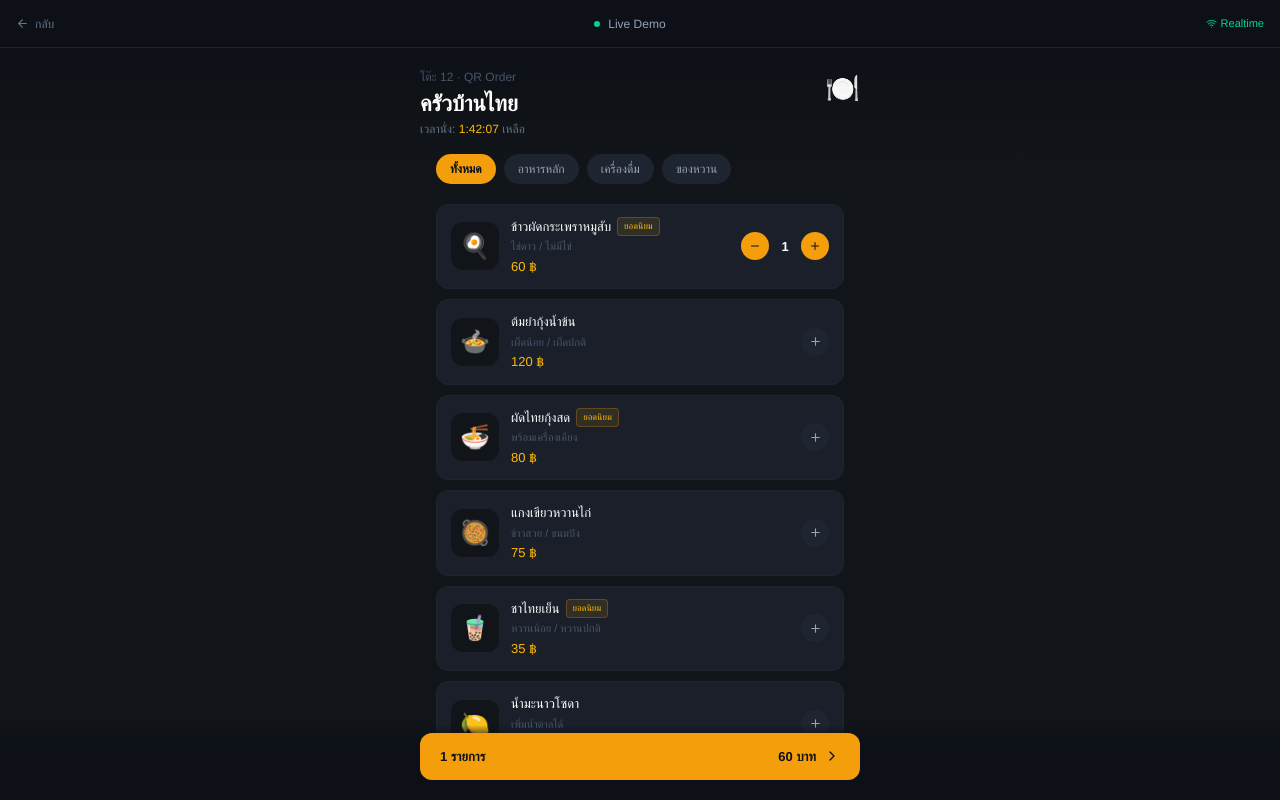
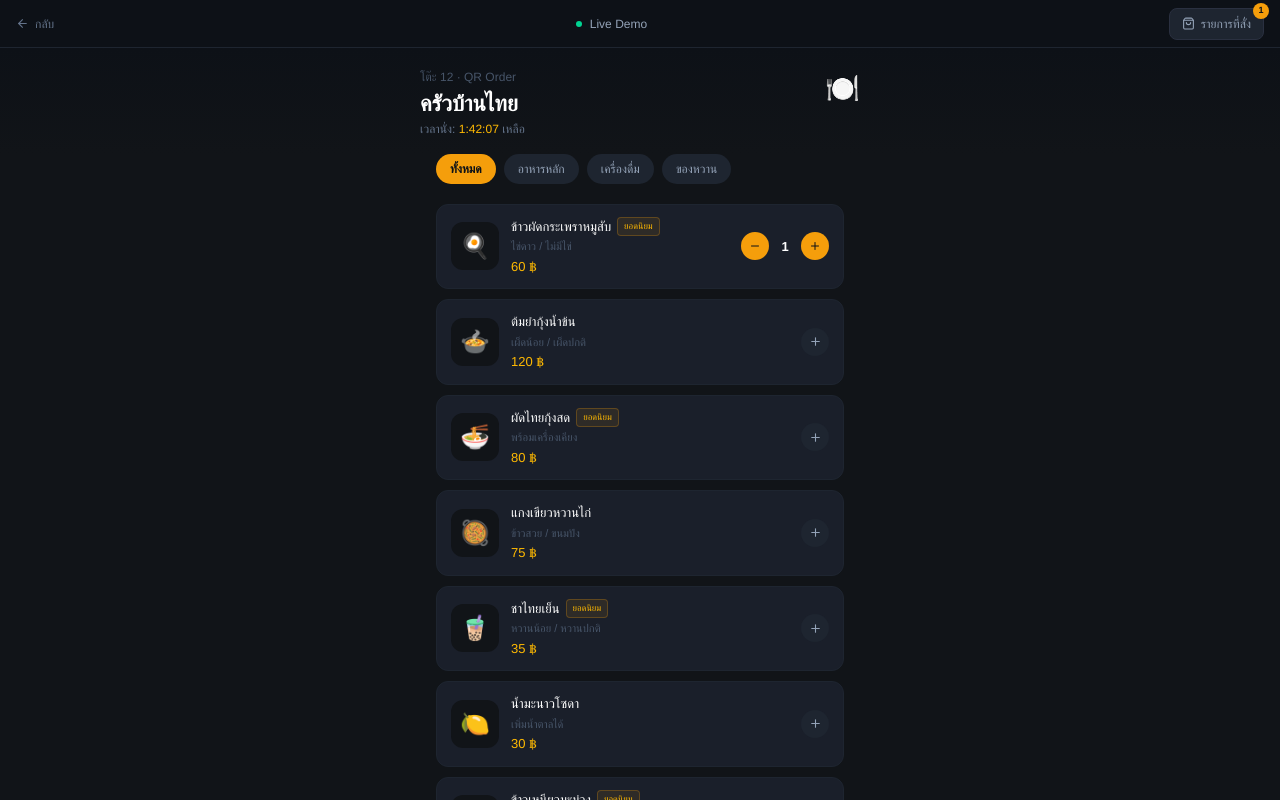
Before and after one commit to nopparoot15/RenStack, a Next.js app: page /demo/qr-order in a window 1280 px wide. Both pictures are taken after a click on the button 815 px from the left and 246 px from the top of the page. Shown: the top 800 px of the page. Built offline with nearby package versions, Linux system fonts and the light colour scheme.

Commit message:
Add order sheet to QR Order demo
Button in top bar shows item count badge, tapping opens bottom sheet
with full order list, +/- controls per item, total, and confirm button
that simulates sending to kitchen then clears cart

```diff
--- a/app/demo/qr-order/page.tsx
+++ b/app/demo/qr-order/page.tsx
@@ -2,7 +2,7 @@
 
 import { useState } from "react";
 import Link from "next/link";
-import { ArrowLeft, Plus, Minus, ChevronRight, Wifi } from "lucide-react";
+import { ArrowLeft, Plus, Minus, ShoppingBag, X, Wifi, CheckCircle } from "lucide-react";
 
 const MENU = [
   { id: 1, cat: "อาหารหลัก", name: "ข้าวผัดกระเพราหมูสับ", sub: "ไข่ดาว / ไม่มีไข่", price: 60, emoji: "🍳", popular: true },
@@ -20,7 +20,8 @@ const CATS = ["ทั้งหมด", "อาหารหลัก", "เคร
 export default function QROrderDemo() {
   const [cart, setCart] = useState<Record<number, number>>({});
   const [activeCat, setActiveCat] = useState("ทั้งหมด");
-  const [showCart, setShowCart] = useState(false);
+  const [showOrder, setShowOrder] = useState(false);
+  const [confirmed, setConfirmed] = useState(false);
 
   const filtered = activeCat === "ทั้งหมด" ? MENU : MENU.filter((m) => m.cat === activeCat);
   const totalItems = Object.values(cart).reduce((a, b) => a + b, 0);
@@ -37,6 +38,15 @@ export default function QROrderDemo() {
     return next;
   });
 
+  const handleConfirm = () => {
+    setConfirmed(true);
+    setTimeout(() => {
+      setConfirmed(false);
+      setCart({});
+      setShowOrder(false);
+    }, 2500);
+  };
+
   return (
     <div className="min-h-screen" style={{ background: "#111418", color: "#f1f5f9" }}>
 
@@ -49,10 +59,20 @@ export default function QROrderDemo() {
           <span className="w-1.5 h-1.5 rounded-full bg-emerald-400" />
           <span className="text-[12px] text-[#94a3b8]">Live Demo</span>
         </div>
-        <div className="flex items-center gap-1 text-[11px] text-emerald-400">
-          <Wifi size={11} />
-          <span>Realtime</span>
-        </div>
+        {/* รายการที่สั่ง button */}
+        <button
+          onClick={() => setShowOrder(true)}
+          className="flex items-center gap-1.5 text-[12px] px-3 py-1.5 rounded-lg transition-colors relative"
+          style={{ background: "#1e2530", color: "#94a3b8", border: "0.5px solid #2a3040" }}
+        >
+          <ShoppingBag size={13} />
+          รายการที่สั่ง
+          {totalItems > 0 && (
+            <span className="absolute -top-1.5 -right-1.5 w-4 h-4 rounded-full text-[9px] font-bold flex items-center justify-center" style={{ background: "#f59e0b", color: "#0d1117" }}>
+              {totalItems}
+            </span>
+          )}
+        </button>
       </div>
 
       {/* Restaurant header */}
@@ -64,14 +84,12 @@ export default function QROrderDemo() {
               <h1 className="text-[22px] font-semibold text-white leading-tight">ครัวบ้านไทย</h1>
               <p className="text-[12px] text-[#64748b] mt-0.5">เวลานั่ง: <span className="text-amber-400 font-medium">1:42:07</span> เหลือ</p>
             </div>
-            <div className="text-right">
             <div className="text-[28px]">🍽️</div>
           </div>
         </div>
       </div>
-      </div>
 
-      <div className="max-w-[440px] mx-auto px-4 pb-28">
+      <div className="max-w-[440px] mx-auto px-4 pb-8">
         {/* Category scroll */}
         <div className="flex gap-2 overflow-x-auto pb-1 mb-4 scrollbar-hide">
           {CATS.map((c) => (
@@ -82,7 +100,7 @@ export default function QROrderDemo() {
               style={
                 activeCat === c
                   ? { background: "#f59e0b", color: "#0d1117", fontWeight: 600 }
-                  : { background: "#1e2530", color: "#94a3b8", border: "none" }
+                  : { background: "#1e2530", color: "#94a3b8" }
               }
             >
               {c}
@@ -105,7 +123,7 @@ export default function QROrderDemo() {
                 <div className="flex items-center gap-1.5">
                   <p className="text-[13px] font-medium text-white truncate">{item.name}</p>
                   {item.popular && (
-                    <span className="text-[9px] bg-amber-400/10 text-amber-400 px-1.5 py-0.5 rounded shrink-0" style={{ border: "0.5px solid #f59e0b40" }}>
+                    <span className="text-[9px] text-amber-400 px-1.5 py-0.5 rounded shrink-0" style={{ background: "#f59e0b18", border: "0.5px solid #f59e0b40" }}>
                       ยอดนิยม
                     </span>
                   )}
@@ -116,19 +134,11 @@ export default function QROrderDemo() {
               <div className="flex items-center gap-2 shrink-0">
                 {cart[item.id] ? (
                   <>
-                    <button
-                      onClick={() => sub(item.id)}
-                      className="w-7 h-7 rounded-full flex items-center justify-center transition-colors"
-                      style={{ background: "#1e2530", color: "#94a3b8" }}
-                    >
+                    <button onClick={() => sub(item.id)} className="w-7 h-7 rounded-full flex items-center justify-center" style={{ background: "#1e2530", color: "#94a3b8" }}>
                       <Minus size={12} />
                     </button>
                     <span className="text-[13px] font-semibold text-white w-4 text-center">{cart[item.id]}</span>
-                    <button
-                      onClick={() => add(item.id)}
-                      className="w-7 h-7 rounded-full flex items-center justify-center transition-colors"
-                      style={{ background: "#f59e0b", color: "#0d1117" }}
-                    >
+                    <button onClick={() => add(item.id)} className="w-7 h-7 rounded-full flex items-center justify-center" style={{ background: "#f59e0b", color: "#0d1117" }}>
                       <Plus size={12} />
                     </button>
                   </>
@@ -149,39 +159,99 @@ export default function QROrderDemo() {
         </div>
       </div>
 
-      {/* Cart bar */}
-      {totalItems > 0 && (
-        <div className="fixed bottom-0 left-0 right-0 px-4 pb-5 pt-2" style={{ background: "linear-gradient(0deg, #0d1117 80%, transparent)" }}>
-          <div className="max-w-[440px] mx-auto">
-            <button
-              onClick={() => setShowCart(!showCart)}
-              className="w-full rounded-xl px-5 py-3.5 flex items-center justify-between transition-all"
-              style={{ background: "#f59e0b" }}
+      {/* Order sheet overlay */}
+      {showOrder && (
+        <>
+          {/* Backdrop */}
+          <div
+            className="fixed inset-0 z-20"
+            style={{ background: "rgba(0,0,0,0.6)" }}
+            onClick={() => setShowOrder(false)}
+          />
+          {/* Sheet */}
+          <div
+            className="fixed bottom-0 left-0 right-0 z-30 rounded-t-2xl overflow-hidden"
+            style={{ background: "#1a1f2a", border: "0.5px solid #2a3040", maxHeight: "80vh" }}
           >
-              <span className="text-[13px] font-semibold text-[#0d1117]">{totalItems} รายการ</span>
-              <div className="flex items-center gap-2">
-                <span className="text-[13px] font-bold text-[#0d1117]">{totalPrice} บาท</span>
-                <ChevronRight size={16} style={{ color: "#0d1117", transform: showCart ? "rotate(90deg)" : "none", transition: "transform 0.2s" }} />
+            {/* Sheet header */}
+            <div className="flex items-center justify-between px-5 py-4" style={{ borderBottom: "0.5px solid #1e2530" }}>
+              <div>
+                <p className="text-[14px] font-semibold text-white">รายการที่สั่ง</p>
+                <p className="text-[11px] text-[#475569] mt-0.5">โต๊ะ 12 · ครัวบ้านไทย</p>
               </div>
+              <button onClick={() => setShowOrder(false)} className="w-7 h-7 rounded-full flex items-center justify-center" style={{ background: "#111418", color: "#64748b" }}>
+                <X size={14} />
               </button>
+            </div>
 
-            {showCart && (
-              <div className="mt-2 rounded-xl overflow-hidden" style={{ background: "#1a1f2a", border: "0.5px solid #1e2530" }}>
+            {/* Items */}
+            <div className="overflow-y-auto" style={{ maxHeight: "calc(80vh - 160px)" }}>
+              {cartItems.length === 0 ? (
+                <div className="px-5 py-10 text-center">
+                  <p className="text-[32px] mb-3">🍽️</p>
+                  <p className="text-[13px] text-[#475569]">ยังไม่มีรายการที่สั่ง</p>
+                  <p className="text-[12px] text-[#2a3040] mt-1">เลือกเมนูแล้วกด + เพื่อเพิ่ม</p>
+                </div>
+              ) : (
+                <div>
                   {cartItems.map((item, i) => (
-                  <div key={item.id} className="flex items-center justify-between px-4 py-2.5" style={{ borderTop: i > 0 ? "0.5px solid #1e2530" : "none" }}>
-                    <span className="text-[12px] text-[#94a3b8]">{item.emoji} {item.name}</span>
-                    <span className="text-[12px] text-amber-400">×{cart[item.id]} · {item.price * cart[item.id]} ฿</span>
+                    <div
+                      key={item.id}
+                      className="flex items-center gap-3 px-5 py-3.5"
+                      style={{ borderBottom: i < cartItems.length - 1 ? "0.5px solid #1e2530" : "none" }}
+                    >
+                      <span className="text-xl w-8 text-center">{item.emoji}</span>
+                      <div className="flex-1 min-w-0">
+                        <p className="text-[13px] text-white font-medium truncate">{item.name}</p>
+                        <p className="text-[11px] text-[#475569] mt-0.5">{item.price} ฿ × {cart[item.id]}</p>
+                      </div>
+                      <div className="flex items-center gap-2 shrink-0">
+                        <button onClick={() => sub(item.id)} className="w-6 h-6 rounded-full flex items-center justify-center" style={{ background: "#111418", color: "#64748b" }}>
+                          <Minus size={11} />
+                        </button>
+                        <span className="text-[13px] font-semibold text-white w-4 text-center">{cart[item.id]}</span>
+                        <button onClick={() => add(item.id)} className="w-6 h-6 rounded-full flex items-center justify-center" style={{ background: "#111418", color: "#64748b" }}>
+                          <Plus size={11} />
+                        </button>
+                      </div>
+                      <p className="text-[13px] text-amber-400 font-medium w-14 text-right shrink-0">
+                        {item.price * cart[item.id]} ฿
+                      </p>
                     </div>
                   ))}
-                <div className="px-4 py-3" style={{ borderTop: "0.5px solid #1e2530" }}>
-                  <button className="w-full py-2.5 rounded-lg text-[13px] font-semibold text-[#0d1117] transition-colors" style={{ background: "#f59e0b" }}>
-                    ยืนยันสั่งอาหาร
-                  </button>
-                </div>
                 </div>
               )}
             </div>
+
+            {/* Footer */}
+            <div className="px-5 py-4" style={{ borderTop: "0.5px solid #1e2530" }}>
+              {cartItems.length > 0 && (
+                <div className="flex justify-between items-center mb-3">
+                  <span className="text-[13px] text-[#64748b]">รวมทั้งหมด</span>
+                  <span className="text-[16px] font-bold text-amber-400">{totalPrice} บาท</span>
                 </div>
+              )}
+              {confirmed ? (
+                <div className="flex items-center justify-center gap-2 py-3 rounded-xl" style={{ background: "#1e2a20", border: "0.5px solid #22c55e40" }}>
+                  <CheckCircle size={16} className="text-emerald-400" />
+                  <span className="text-[13px] text-emerald-400 font-medium">ส่งออเดอร์ไปครัวแล้ว!</span>
+                </div>
+              ) : (
+                <button
+                  onClick={cartItems.length > 0 ? handleConfirm : undefined}
+                  className="w-full py-3 rounded-xl text-[13px] font-semibold transition-colors"
+                  style={
+                    cartItems.length > 0
+                      ? { background: "#f59e0b", color: "#0d1117" }
+                      : { background: "#1e2530", color: "#2a3040" }
+                  }
+                >
+                  {cartItems.length > 0 ? `ยืนยันสั่ง ${totalItems} รายการ` : "เพิ่มรายการก่อน"}
+                </button>
+              )}
+            </div>
+          </div>
+        </>
       )}
     </div>
   );
```
Lines whose indentation alone changed are shown as unchanged.
